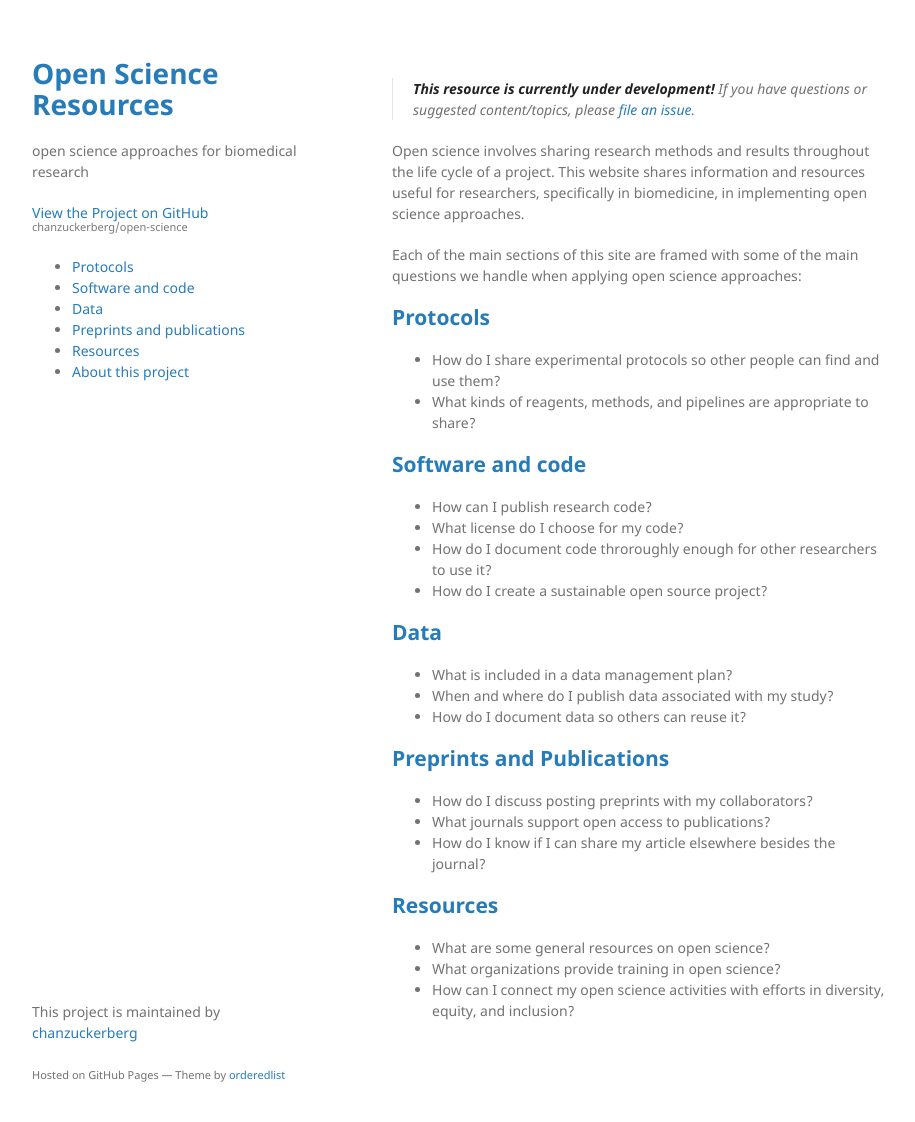
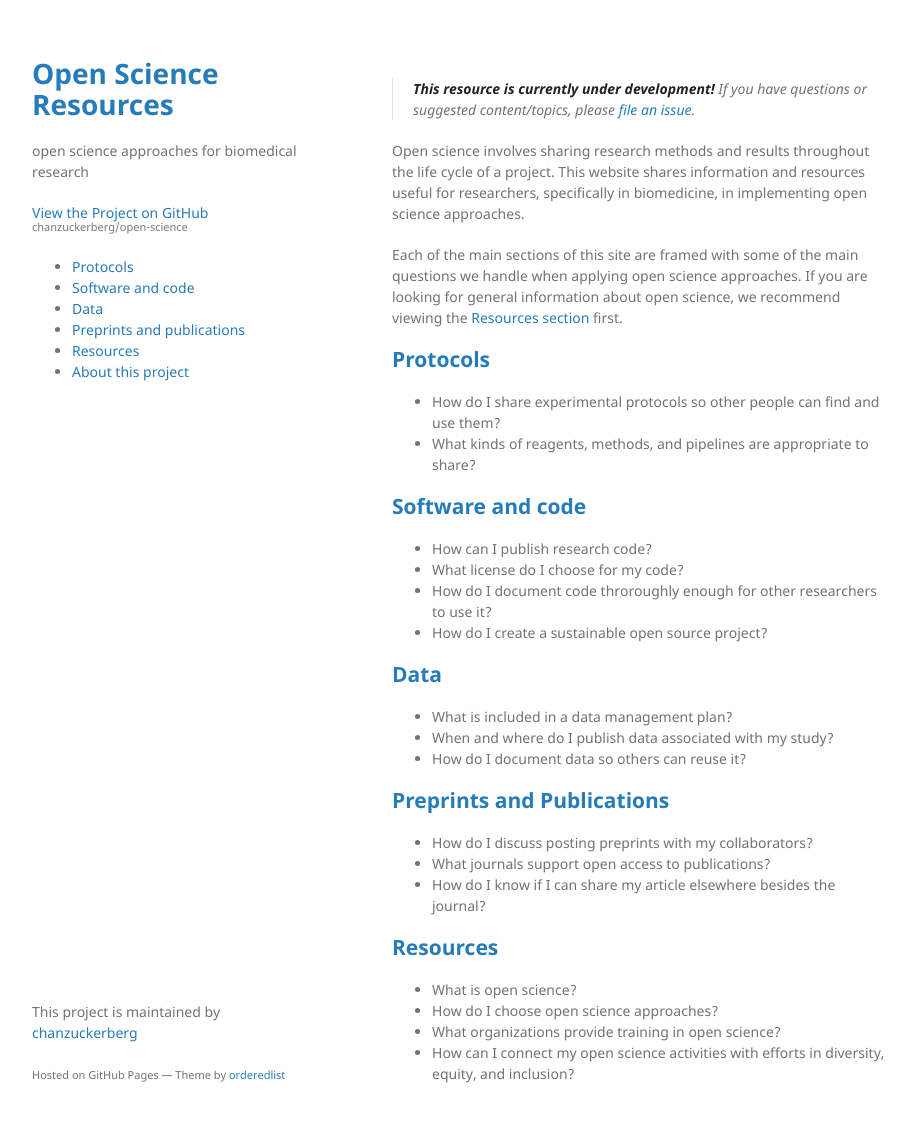
Before and after one commit to chanzuckerberg/open-science, a Jekyll site: the page built from index.md, in a window 1280 px wide and 1154 px high. Shown: the top 1122 px of the window, without its empty margins (178-1093 px from the left). Built offline with Jekyll 4.4.1, drawn with Linux system fonts in a browser that asks for light colours.

Commit message:
basic orientation for resources

```diff
--- a/index.md
+++ b/index.md
@@ -11,7 +11,9 @@ This website shares information and resources useful for researchers,
 specifically in biomedicine,
 in implementing open science approaches.
 
-Each of the main sections of this site are framed with some of the main questions we handle when applying open science approaches:
+Each of the main sections of this site are framed with some of the main questions we handle when applying open science approaches.
+If you are looking for general information about open science,
+we recommend viewing the [Resources section](#resources) first.
 
 ## [Protocols](/open-science/protocols/overview/)
 
@@ -39,6 +41,7 @@ Each of the main sections of this site are framed with some of the main question
 
 ## [Resources](/open-science/resources/overview/)
 
-- What are some general resources on open science?
+- What is open science?
+- How do I choose open science approaches?
 - What organizations provide training in open science?
 - How can I connect my open science activities with efforts in diversity, equity, and inclusion?
```
